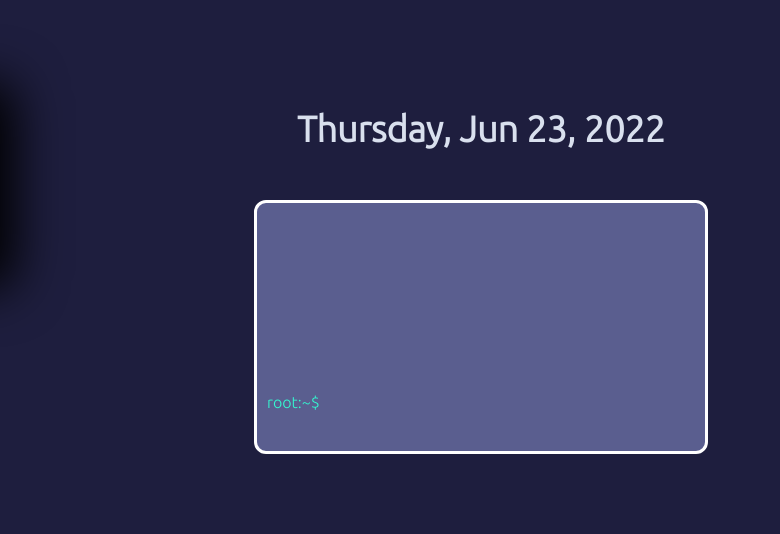
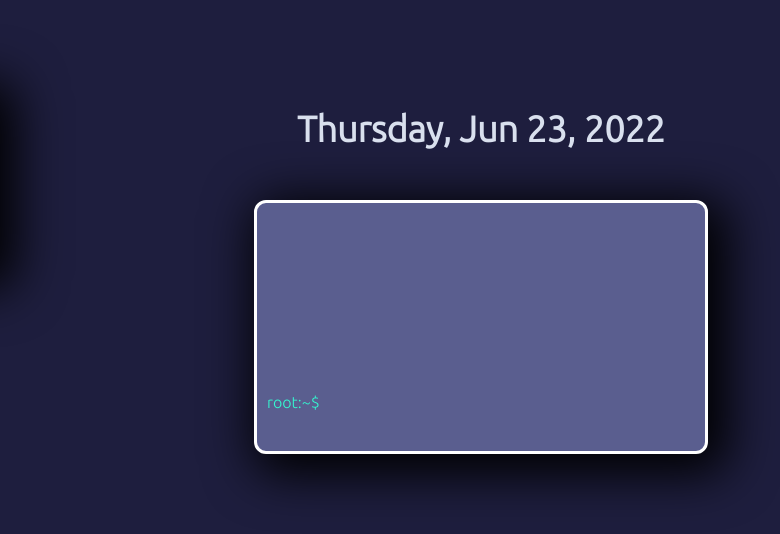
Before and after one commit to AscendStudios/AS_StartPage, a plain HTML site: page index.html in a window 1280 px wide. Shown: the part 116-650 px from the top of the page, 439-1219 px from the left. Drawn offline with Linux system fonts and the light colour scheme.

Commit message:
Fix terminal shadow

```diff
--- a/src/css/style.css
+++ b/src/css/style.css
@@ -68,7 +68,7 @@ html, body {
 #screen {
     width: 35vw;
     height: 25vh;
-    box-shadow: 10px 10px 50px 10 px var(--color-shadow);
+    box-shadow: 10px 10px 50px 10px var(--color-shadow);
     border-radius: 12px;
     border-style: solid;
     border-color: var(--color-border);
```
